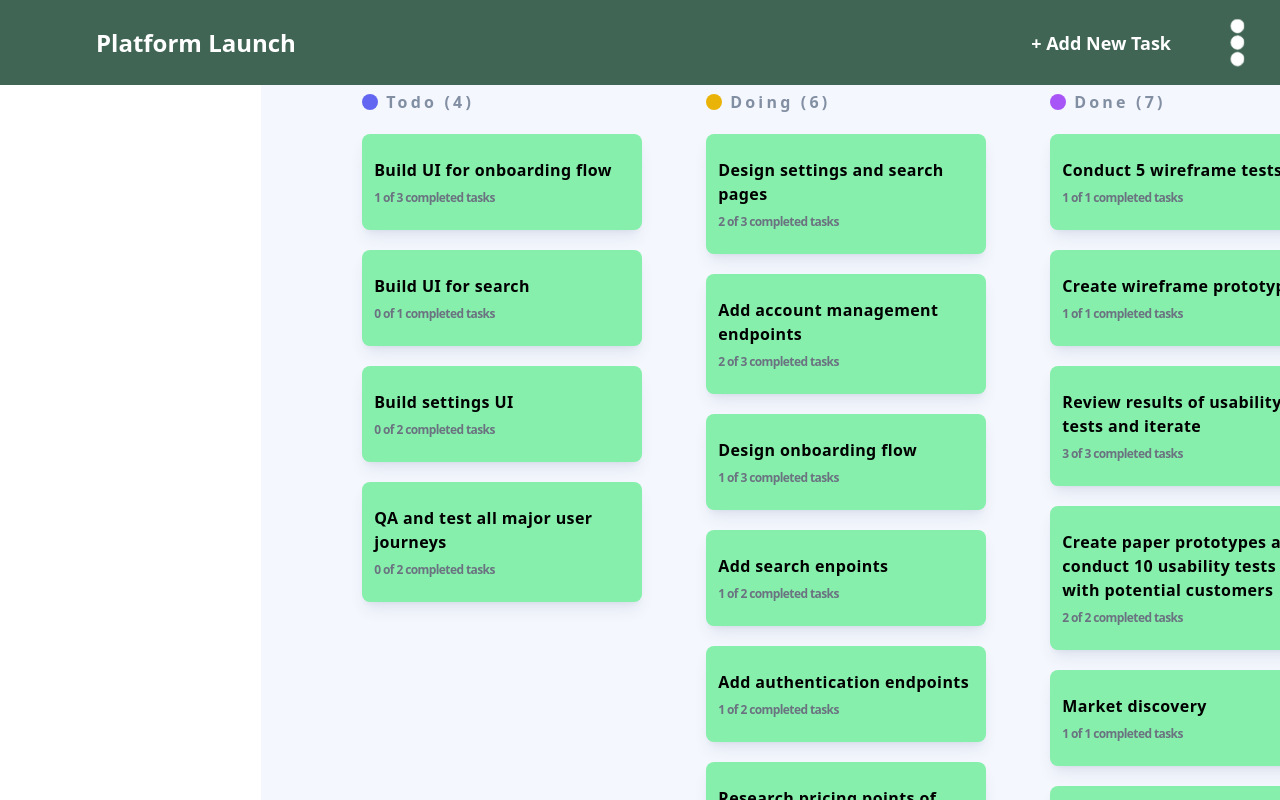
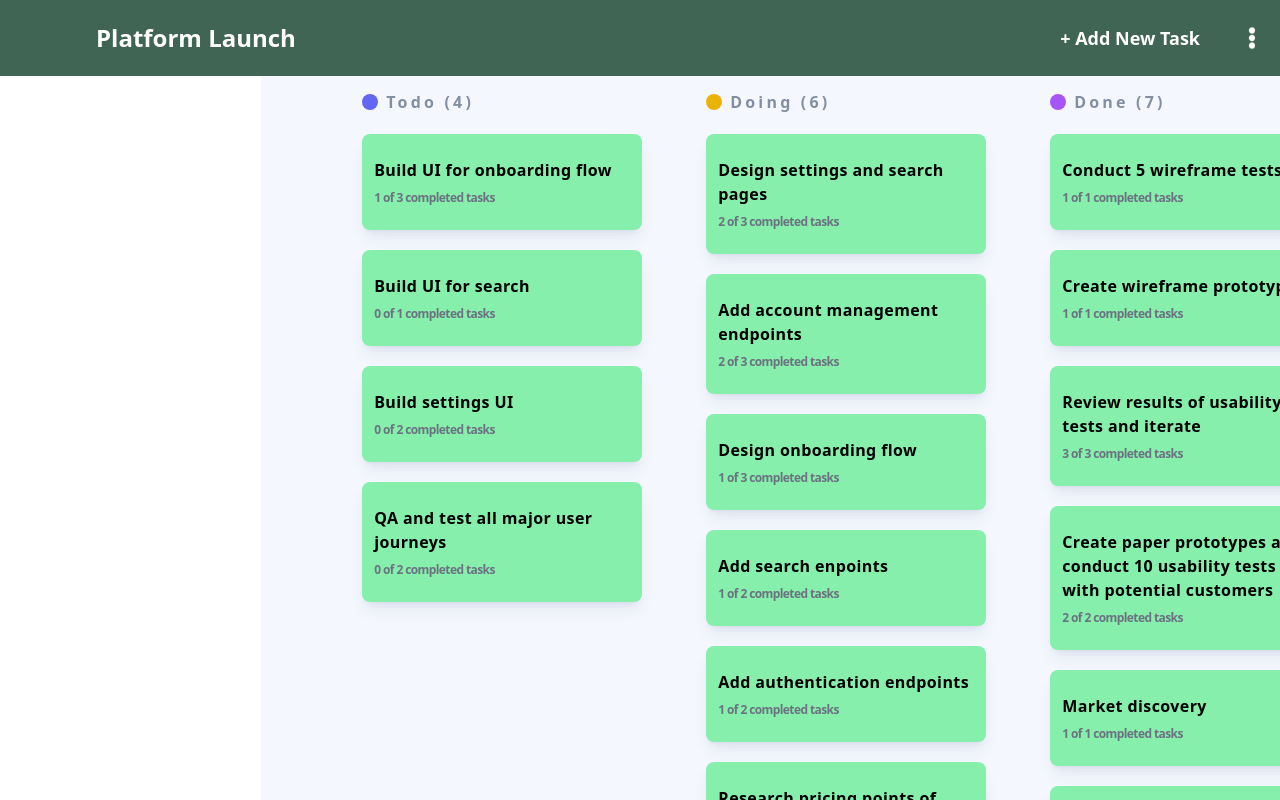
Before and after one commit to Zhr-Ahmadnejad/Task-Management-frontend, a React (Vite) app: page / in a window 1280 px wide. Built offline with nearby package versions, Linux system fonts and the light colour scheme.

Commit message:
fix error

```diff
--- a/src/Components/Header.jsx
+++ b/src/Components/Header.jsx
@@ -23,7 +23,7 @@ function Header({ setBoardModalOpen , boardModalOpen}) {
 const [openDropdown, setOpenDropdown] = useState(false)
 const [ boardType , setBoardType ] = useState('add')
 const [openAddEditTassk, setOpenAddEditTassk] = useState(false)
-const [isElipsisOpen, setIsElipsisOpen] = useState(false)
+const [isElipsisMenuOpen, setIsElipsisMenuOpen] = useState(false);
 const [isDeleteModalOpen, setIsDeleteModalOpen] = useState(false)
 
 const boards = useSelector( (state) => state.boards)
@@ -31,12 +31,12 @@ const board = boards.find(board => board.isActive)
 
  const setOpenEditModal = () => {
   setBoardModalOpen(true)
-  setIsElipsisOpen(false)
+  setIsElipsisMenuOpen(false)
 }
 
 const setOpenDeleteModal = () => {
   setIsDeleteModalOpen(true)
-  setIsElipsisOpen(false)
+  setIsElipsisMenuOpen(false)
 }
 
 const onDeleteBtnClick = () => {
@@ -89,14 +89,17 @@ const onDropdownClick = () => {
           className='button py-1 px-3 md:hidden'>
             +
           </button>
-          <img src={elipsis} onClick={() => {
-            setBoardType('edit')
-            setOpenDropdown(false)
-            setIsElipsisOpen(state => !state)
-          }} alt='elipsis' width="53" height="26" className='cursor-pointer '/>
+          <img
+            onClick={() => {
+              setIsElipsisMenuOpen((prevState) => !prevState);
+            }}
+            src={elipsis}
+            alt="elipsis"
+            className=" cursor-pointer h-6"
+          />
 
           {
-            isElipsisOpen && <ElipsisMenu
+            isElipsisMenuOpen && <ElipsisMenu
             setOpenDeleteModal={setOpenDeleteModal}
             setOpenEditModal={setOpenEditModal}
              type='Boards'/>
--- a/src/Components/HeaderDropdown.jsx
+++ b/src/Components/HeaderDropdown.jsx
@@ -44,7 +44,7 @@ function HeaderDropdown({setOpenDropdown , setBoardModalOpen}){
         <div>
           {boards.map((board , index) =>(
             <div
-            className={`dark:text-white flex items-baseline space-x-2 px-5 py-4 ${board.isActive && 'bg-[#416555] rounded-r-full text-white mr-8'}`}
+            className={`cursor-pointer dark:text-white flex items-baseline space-x-2 px-5 py-4 ${board.isActive && 'bg-[#416555] rounded-r-full text-white mr-8'}`}
             key={index}
             onClick={() => {
               dispatch(boardsSlice.actions.setBoardActive({index}))
```
